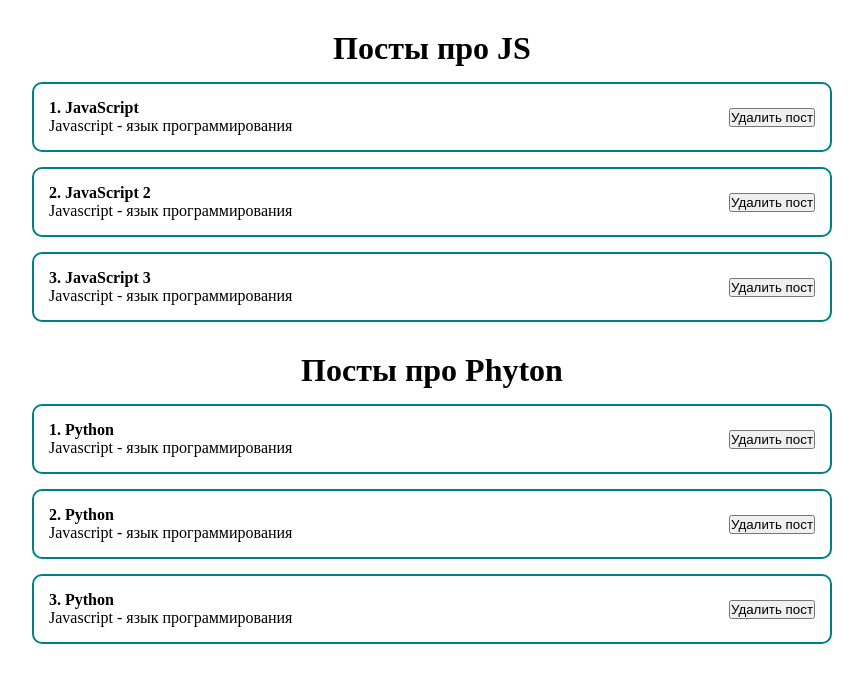
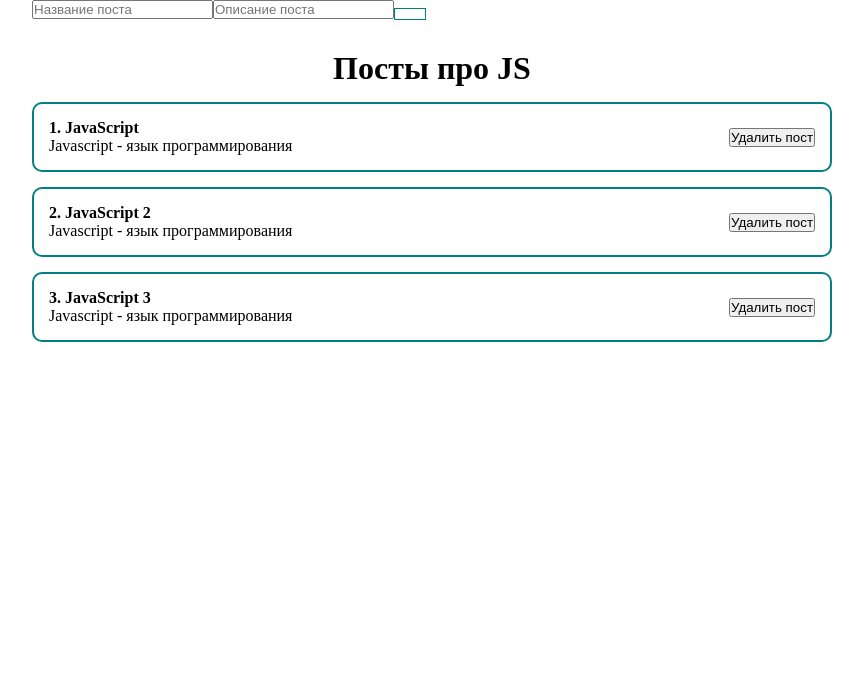
Before and after one commit to eozubarev/react-app, a React (Create React App) app: page / in a window 1280 px wide. Shown: the top 682 px of the page, without its empty margins (208-1071 px from the left). Built offline with nearby package versions, Linux system fonts and the light colour scheme.

Commit message:
add module css classes

```diff
--- a/src/App.js
+++ b/src/App.js
@@ -4,6 +4,7 @@
 import Counter from "./Components/Counter";
 import PostItem from "./Components/PostItem";
 import Postlist from "./Components/PostList";
+import Mybutton from "./Components/UI/button/MyButton";
 import './styles/App.css';
 
 function App() {
@@ -20,8 +21,12 @@
 
   return (
     <div className="App">
+      <form>
+        <input type="text" placeholder="Название поста"/>
+        <input type="text" placeholder="Описание поста"/>
+        <Mybutton>Создать пост</Mybutton>
+      </form>
       <Postlist posts={posts} title={'Посты про JS'}/>
-      <Postlist posts={posts2} title={'Посты про Phyton'}/>
     </div>
   );
 
--- /dev/null
+++ b/src/Components/UI/button/MyButton.jsx
@@ -0,0 +1,12 @@
+import React from 'react';
+import classes from './Mybutton.module.css';
+
+const Mybutton = (props) => {
+    return (
+        <button className={classes.myBtn}>
+
+        </button>
+    );
+}
+
+export default Mybutton;
--- /dev/null
+++ b/src/Components/UI/button/Mybutton.module.css
@@ -0,0 +1,13 @@
+/*
+    С помощью директивы .module у нас классы называютя по разному и мы можем изолировать стили и не использовать БЭМ
+    Генерирует уникальное название в завис. от модуля
+*/
+
+.myBtn {
+    padding: 5px 15px;
+    color: teal;
+    font-size: 14px;
+    background: transparent;
+    border: 1px solid teal;
+    cursor: pointer;
+}
```
